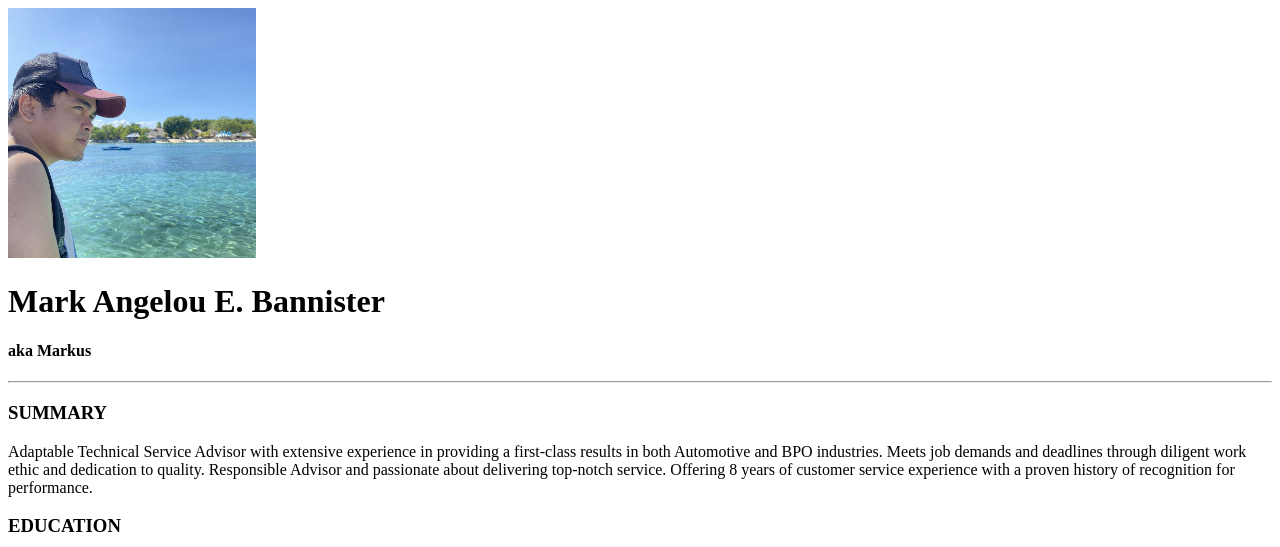
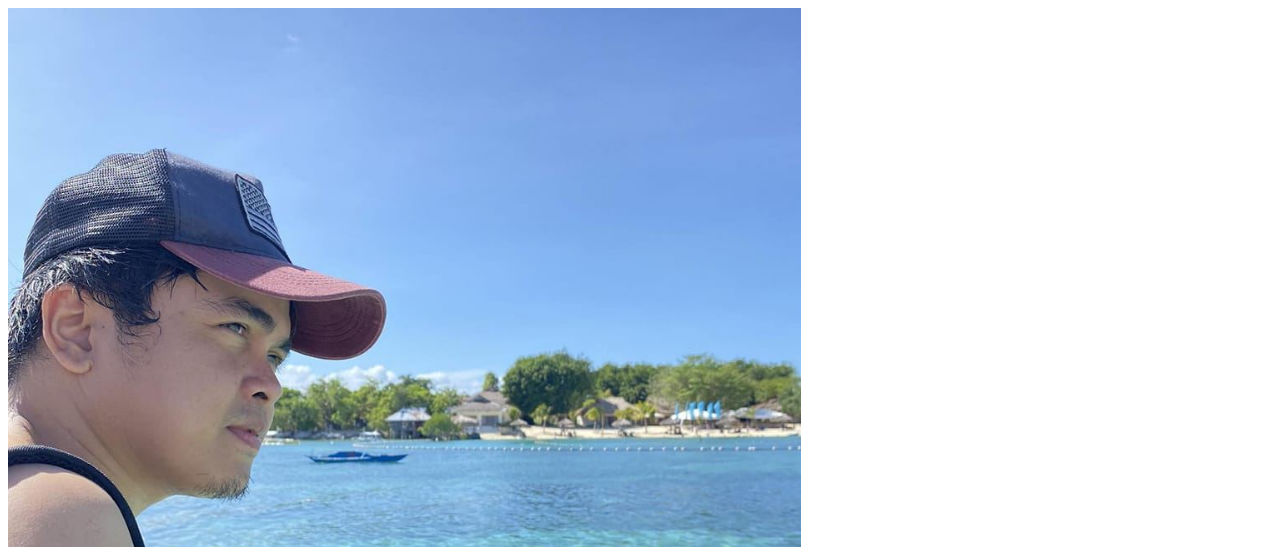
Before and after one commit to MBannis4/My-Resume, a plain HTML site: page index.html in a window 1280 px wide. Shown: the top 547 px of the page. Drawn offline with Linux system fonts and the light colour scheme.

Commit message:
Update index.html

```diff
--- a/index.html
+++ b/index.html
@@ -7,14 +7,14 @@
 </html>
 <body>
 
-<img src="./assets/images/mark profile pic.jpg" height="250" alt="mark's photo facing the ocean" />
+<img src="./assets/images/mark profile pic.jpg" height="800" alt="mark's photo facing the ocean" />
 <h1>Mark Angelou E. Bannister</h1>
 <h4> aka Markus </h4>
 
 <hr/>
 
 <h3>SUMMARY</h3>
-<p>Adaptable Technical Service Advisor with extensive experience in providing a first-class results in both Automotive and BPO industries.
+<p>Adaptable Technical Service Advisor with extensive experience in providing  first-class results in both Automotive and BPO industries.
 Meets job demands and deadlines through diligent work ethic and dedication to quality.
 Responsible Advisor and passionate about delivering top-notch service. Offering 8 years of customer service experience
 with a proven history of recognition for performance. </p>
```
